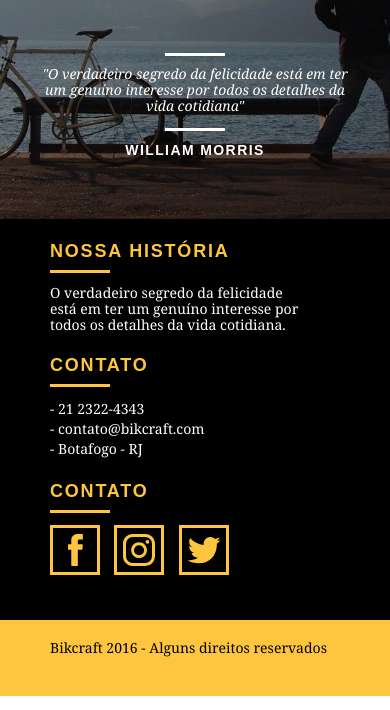
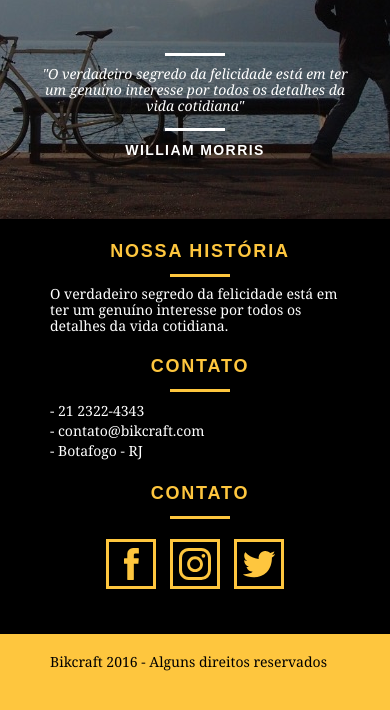
Before and after one commit to william-pereira/Curso-Web-Design-Origamid, a PHP site: page /index.html in a window 390 px wide. Shown: the part 3360-4070 px from the top of the page. Run offline with PHP 8.4, Linux system fonts and the light colour scheme.

Commit message:
Update responsivo.css

```diff
--- a/css/responsivo.css
+++ b/css/responsivo.css
@@ -63,4 +63,22 @@
   .qualidade:after {
     background: none;
   }
+  .introducao h1 {
+    font-size: 36px;
+  }
+
+  /* Footer */
+  .footer-historia {
+    padding-right: 0px;
+  }
+  .footer h3 {
+    text-align: center;
+  }
+  .footer h3:after {
+    margin: 10px auto 9px auto;
+  }
+  .footer-redes ul {
+    text-align: center;
+    margin-top: 20px;
+  }
 }
```
